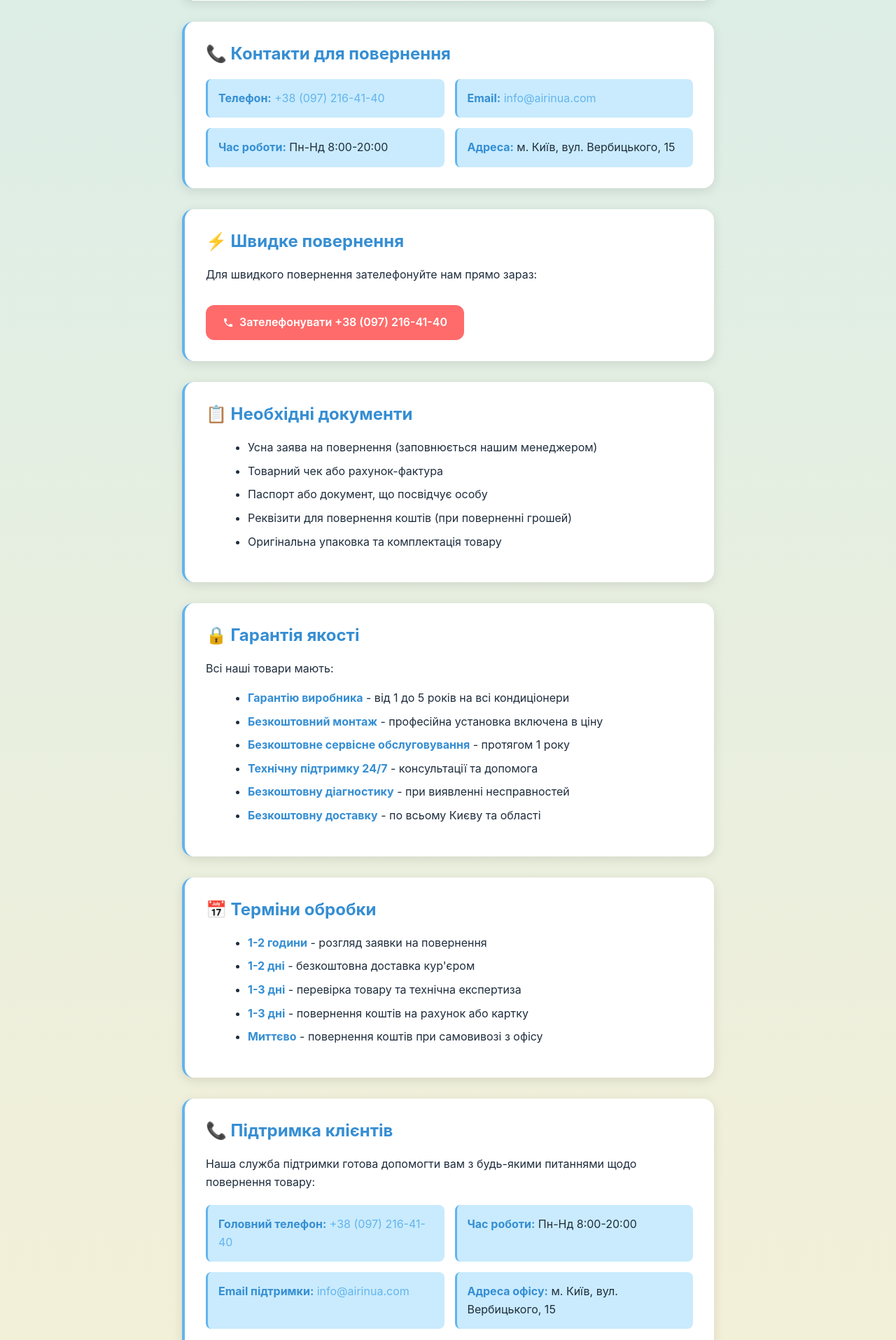
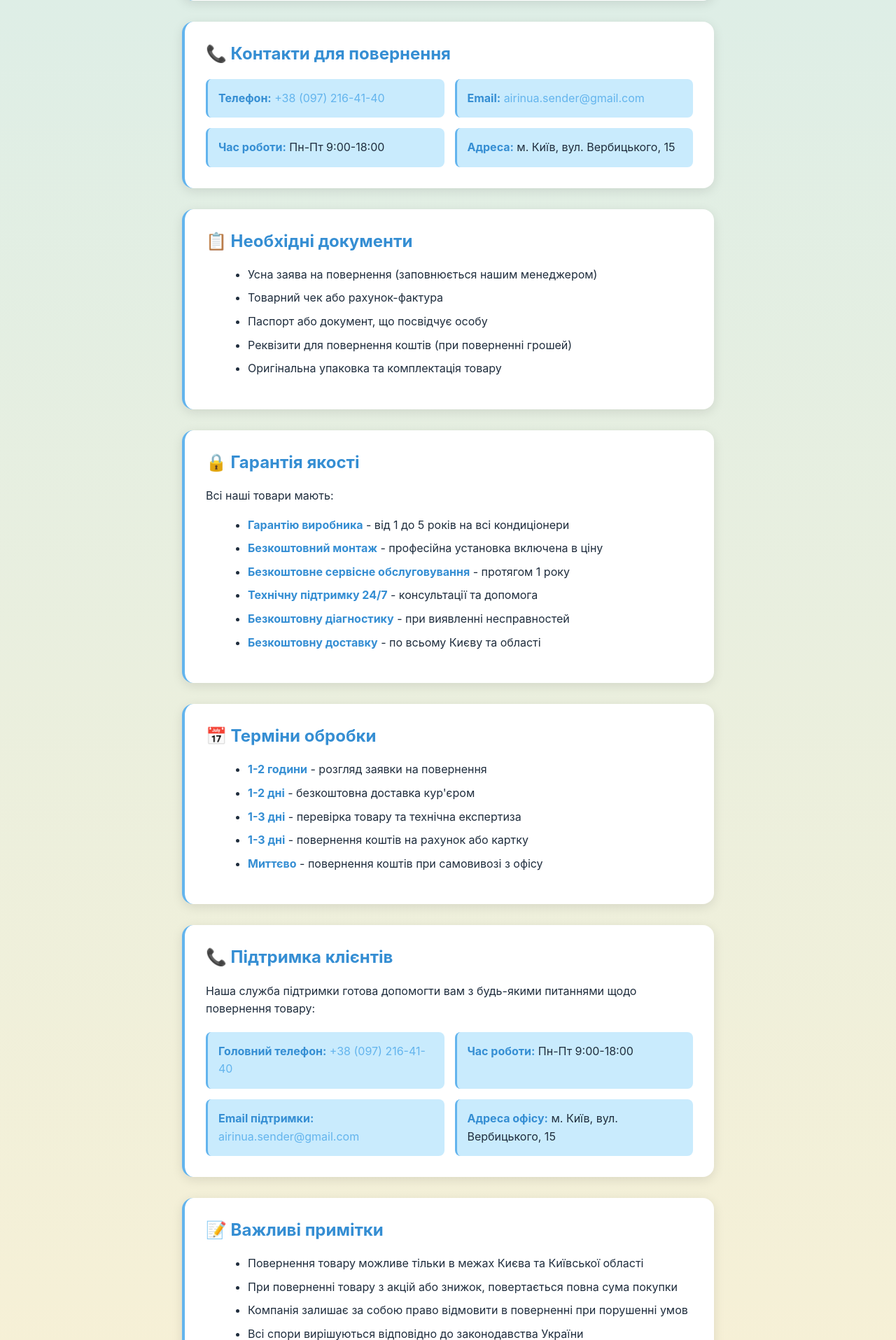
Before and after one commit to BonisOleg/air_in_ua, a Django app: page /return-policy/ in a window 1280 px wide. Shown: the part 2215-4130 px from the top of the page at 70% size. Run offline with Django 5.2, Linux system fonts and the light colour scheme.

Commit message:
Оновлено контактну інформацію: змінено email на airinua.sender@gmail.com, години роботи на Пн-Пт 9:00-18:00, видалено блок 'Швидке повернення'

```diff
--- a/templates/return_policy.html
+++ b/templates/return_policy.html
@@ -3,7 +3,8 @@
 
 {% block title %}Правила повернення товару - Air In UA{% endblock %}
 
-{% block meta_description %}Правила повернення та обміну кондиціонерів. Гарантія якості та безкоштовне повернення протягом 14 днів.{% endblock %}
+{% block meta_description %}Правила повернення та обміну кондиціонерів. Гарантія якості та безкоштовне повернення
+протягом 14 днів.{% endblock %}
 
 {% block content %}
 <!-- Schema.org розмітка для Google Merchant Center -->
@@ -22,7 +23,7 @@
     "returnMethod": "https://schema.org/ReturnByMail",
     "returnFees": "https://schema.org/FreeReturn",
     "returnLabelSource": "https://schema.org/ReturnLabelDownloadAndPrint",
-    "returnInstructions": "Товар приймається назад протягом 14 днів з моменту отримання при збереженні оригінальної упаковки та відсутності слідів використання. Безкоштовна доставка кур'єром. Контакти: +38 (097) 216-41-40, адреса: м. Київ, вул. Вербицького, 15.",
+    "returnInstructions": "Товар приймається назад протягом 14 днів з моменту отримання при збереженні оригінальної упаковки та відсутності слідів використання. Безкоштовна доставка кур'єром. Контакти: +38 (097) 216-41-40, email: airinua.sender@gmail.com, адреса: м. Київ, вул. Вербицького, 15.",
     "customerRemorseReturnFees": "https://schema.org/FreeReturn",
     "customerRemorseReturnLabelSource": "https://schema.org/ReturnLabelDownloadAndPrint",
     "customerRemorseReturnWindow": 14,
@@ -54,7 +55,9 @@
 
     <div class="return-policy-section">
       <h2>📋 Загальні умови повернення</h2>
-      <p>Компанія "Air In UA" надає можливість повернення товару відповідно до Закону України "Про захист прав споживачів" та вимог Google Merchant Center. Ми завжди на біку наших клієнтів та надаємо максимально зручні умови повернення з безкоштовною доставкою.</p>
+      <p>Компанія "Air In UA" надає можливість повернення товару відповідно до Закону України "Про захист прав
+        споживачів" та вимог Google Merchant Center. Ми завжди на біку наших клієнтів та надаємо максимально зручні
+        умови повернення з безкоштовною доставкою.</p>
     </div>
 
     <div class="return-policy-section">
@@ -108,7 +111,8 @@
     <div class="return-policy-section">
       <h2>🔄 Процедура повернення</h2>
       <ol>
-        <li><strong>Зв'яжіться з нами</strong> - зателефонуйте <a href="tel:+380972164140">+38 (097) 216-41-40</a> або напишіть на email</li>
+        <li><strong>Зв'яжіться з нами</strong> - зателефонуйте <a href="tel:+380972164140">+38 (097) 216-41-40</a> або
+          напишіть на email</li>
         <li><strong>Опишіть причину</strong> - вкажіть причину повернення нашому менеджеру</li>
         <li><strong>Отримайте номер RMA</strong> - ми надамо унікальний номер повернення</li>
         <li><strong>Підготуйте товар</strong> - упакуйте товар у оригінальну упаковку</li>
@@ -124,10 +128,10 @@
           <strong>Телефон:</strong> <a href="tel:+380972164140">+38 (097) 216-41-40</a>
         </div>
         <div class="contact-item">
-          <strong>Email:</strong> <a href="mailto:info@airinua.com">info@airinua.com</a>
+          <strong>Email:</strong> <a href="mailto:airinua.sender@gmail.com">airinua.sender@gmail.com</a>
         </div>
         <div class="contact-item">
-          <strong>Час роботи:</strong> Пн-Нд 8:00-20:00
+          <strong>Час роботи:</strong> Пн-Пт 9:00-18:00
         </div>
         <div class="contact-item">
           <strong>Адреса:</strong> м. Київ, вул. Вербицького, 15
@@ -135,16 +139,7 @@
       </div>
     </div>
 
-    <div class="return-policy-section">
-      <h2>⚡ Швидке повернення</h2>
-      <p>Для швидкого повернення зателефонуйте нам прямо зараз:</p>
-      <a href="tel:+380972164140" class="cta-button return-button">
-        <svg width="16" height="16" viewBox="0 0 24 24" fill="none" xmlns="http://www.w3.org/2000/svg">
-          <path d="M6.62 10.79c1.44 2.83 3.76 5.14 6.59 6.59l2.2-2.2c.27-.27.67-.36 1.02-.24 1.12.37 2.33.57 3.57.57.55 0 1 .45 1 1V20c0 .55-.45 1-1 1-9.39 0-17-7.61-17-17 0-.55.45-1 1-1h3.5c.55 0 1 .45 1 1 0 1.25.2 2.45.57 3.57.11.35.03.74-.25 1.02l-2.2 2.2z" fill="currentColor"/>
-        </svg>
-        Зателефонувати +38 (097) 216-41-40
-      </a>
-    </div>
+
 
     <div class="return-policy-section">
       <h2>📋 Необхідні документи</h2>
@@ -189,10 +184,10 @@
           <strong>Головний телефон:</strong> <a href="tel:+380972164140">+38 (097) 216-41-40</a>
         </div>
         <div class="support-item">
-          <strong>Час роботи:</strong> Пн-Нд 8:00-20:00
+          <strong>Час роботи:</strong> Пн-Пт 9:00-18:00
         </div>
         <div class="support-item">
-          <strong>Email підтримки:</strong> <a href="mailto:info@airinua.com">info@airinua.com</a>
+          <strong>Email підтримки:</strong> <a href="mailto:airinua.sender@gmail.com">airinua.sender@gmail.com</a>
         </div>
         <div class="support-item">
           <strong>Адреса офісу:</strong> м. Київ, вул. Вербицького, 15
```
